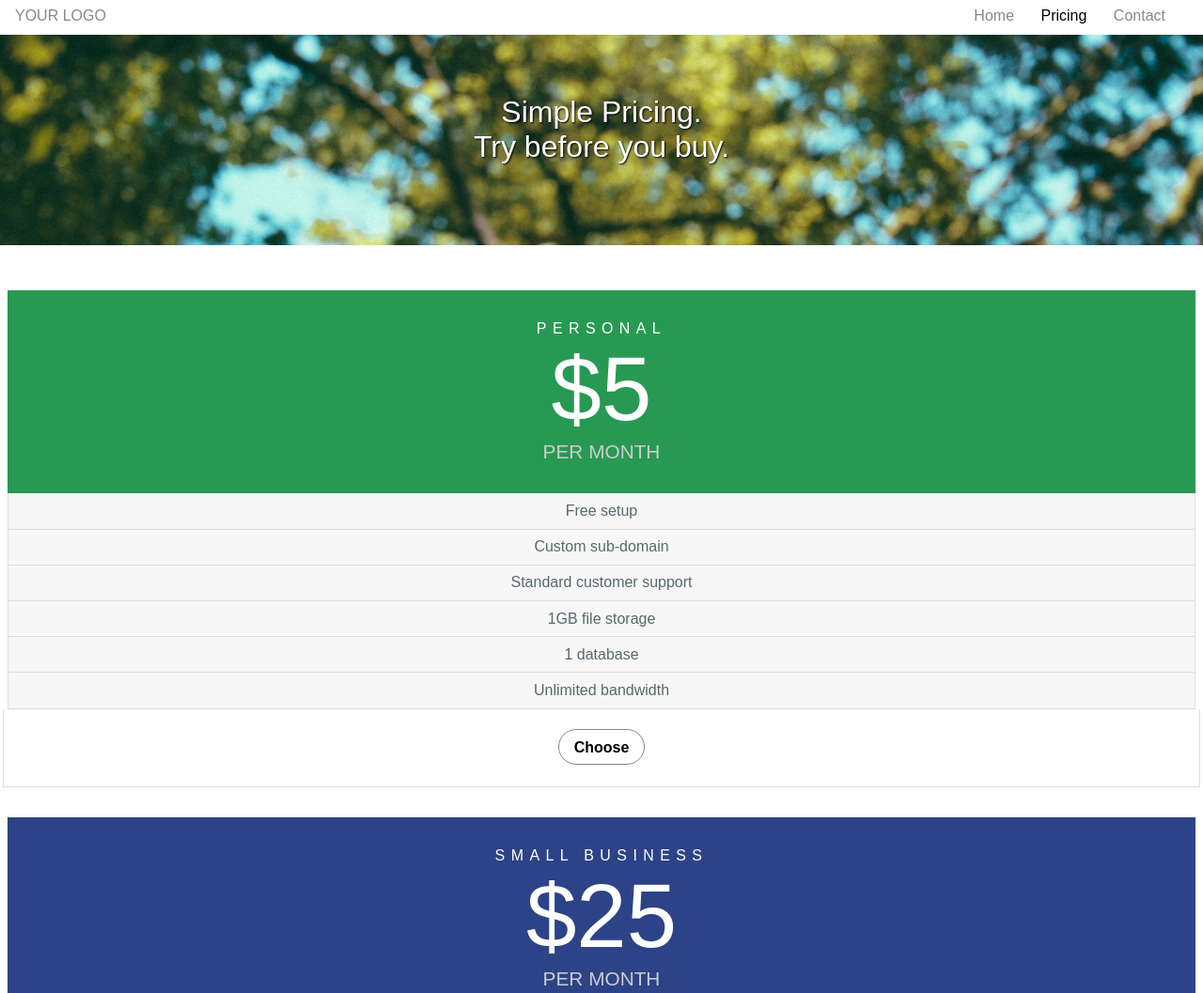
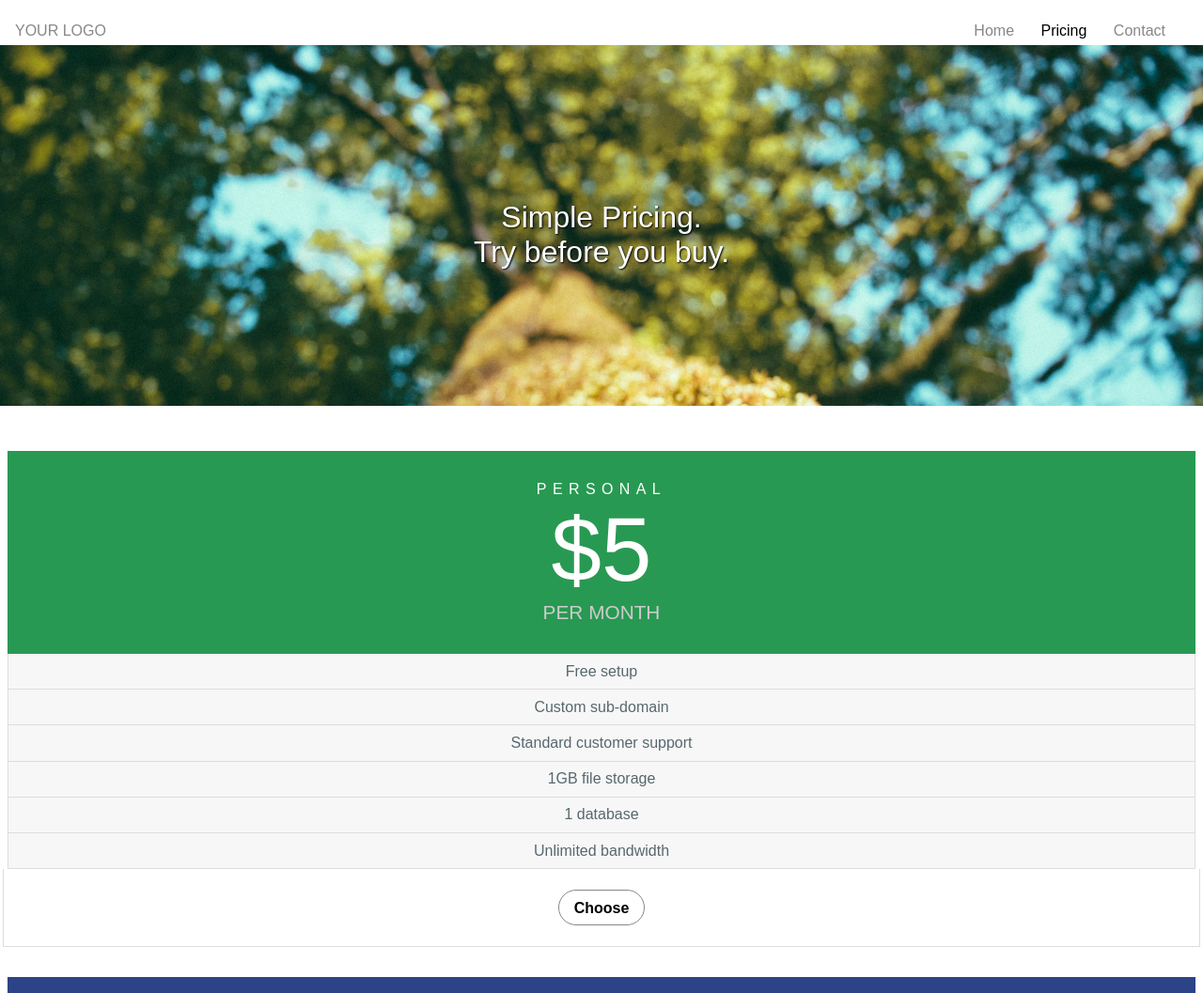
Before and after one commit to suttonofswat/responsive, a plain HTML site: page index.html in a window 1280 px wide. Shown: the top 1057 px of the page at 94% size. Drawn offline with Linux system fonts and the light colour scheme.

Commit message:
breakpoint 2 html and css complete

```diff
--- a/styles/main.scss
+++ b/styles/main.scss
@@ -139,3 +139,18 @@ footer{
 		}
 
 }
+
+@media screen and (min-width: 479px){
+	header{
+		padding: 1.5em 1em;
+	}
+	main{
+		.heroImg{
+			height:15em;
+			padding-top:9em;
+		}
+		h1 {
+			padding-top:0;
+		}
+	}
+}
```
Also changed, not shown: styles/main.css, 1 other file.
